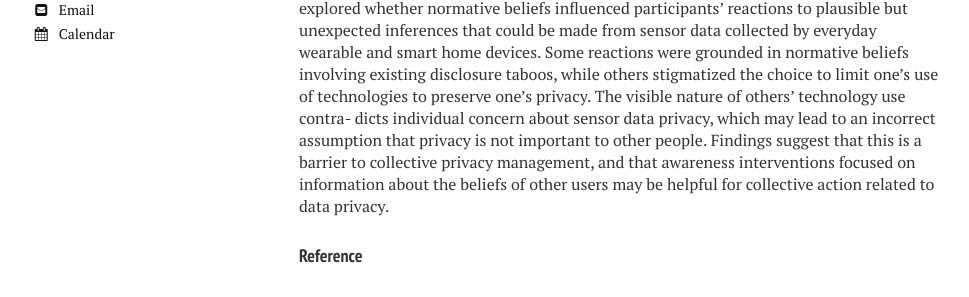
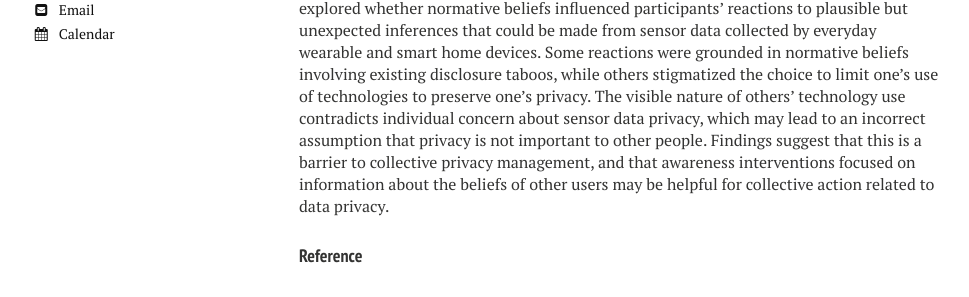
Before and after one commit to bierdoctor/bierdoctor.github.io, a Jekyll site: the page built from _posts/2022-08-08-norms-soups2022.md, in a window 1280 px wide. Shown: the part 412-709 px from the top of the page, without its empty margins (21-990 px from the left). Built offline with Jekyll 4.4.1, drawn with Linux system fonts in a browser that asks for light colours; nearby versions of some CDN libraries; some of the changed text lies outside the part shown.

```diff
--- a/_posts/2022-08-08-norms-soups2022.md
+++ b/_posts/2022-08-08-norms-soups2022.md
@@ -11,4 +11,4 @@
 conference: "Symposium on Usable Privacy and Security (SOUPS)"
 ---
 
-Sensors embedded in wearable and smart home devices collect data that can be used to infer sensitive, private details about people’s lives. Privacy norms have been proposed as a foundation upon which people might coordinate to set and enforce preferences for acceptable or unacceptable data practices. Through a qualitative study, this research explored whether normative beliefs influenced participants’ reactions to plausible but unexpected inferences that could be made from sensor data collected by everyday wearable and smart home devices. Some reactions were grounded in normative beliefs involving existing disclosure taboos, while others stigmatized the choice to limit one’s use of technologies to preserve one’s privacy. The visible nature of others’ technology use contra- dicts individual concern about sensor data privacy, which may lead to an incorrect assumption that privacy is not important to other people. Findings suggest that this is a barrier to collective privacy management, and that awareness interventions focused on information about the beliefs of other users may be helpful for collective action related to data privacy.
+Sensors embedded in wearable and smart home devices collect data that can be used to infer sensitive, private details about people’s lives. Privacy norms have been proposed as a foundation upon which people might coordinate to set and enforce preferences for acceptable or unacceptable data practices. Through a qualitative study, this research explored whether normative beliefs influenced participants’ reactions to plausible but unexpected inferences that could be made from sensor data collected by everyday wearable and smart home devices. Some reactions were grounded in normative beliefs involving existing disclosure taboos, while others stigmatized the choice to limit one’s use of technologies to preserve one’s privacy. The visible nature of others’ technology use contradicts individual concern about sensor data privacy, which may lead to an incorrect assumption that privacy is not important to other people. Findings suggest that this is a barrier to collective privacy management, and that awareness interventions focused on information about the beliefs of other users may be helpful for collective action related to data privacy.
```
